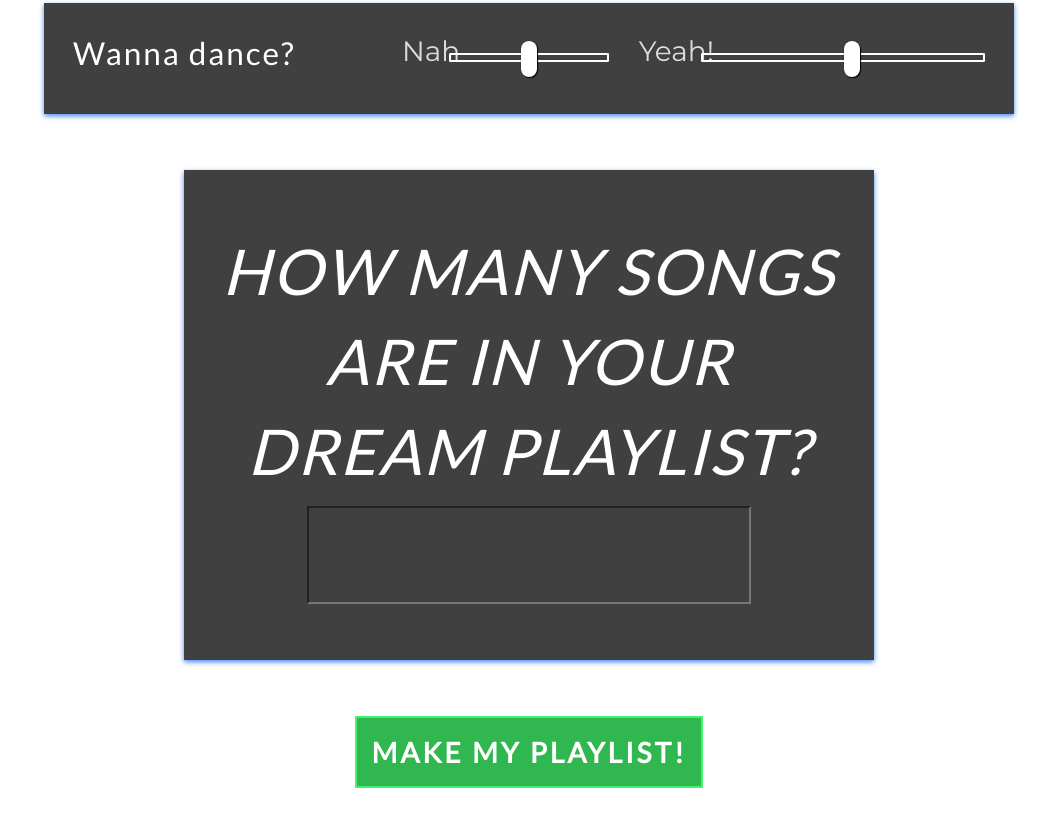
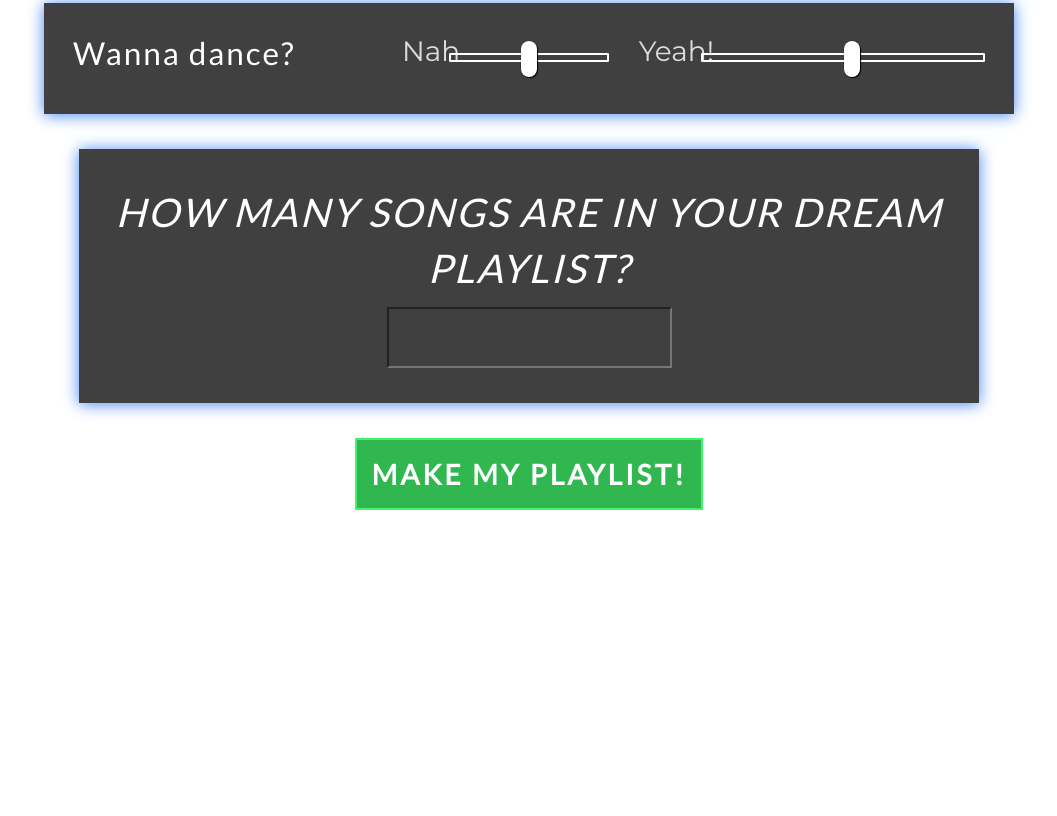
Before and after one commit to Chris-Coraggio/TrackMaster, a website: page create.html in a window 1280 px wide. Shown: the part 1105-1921 px from the top of the page, without its empty margins (111-1168 px from the left). After the commit the page ends 1643 px from the top, so only its background shows below. Drawn offline with nearby package versions, Linux system fonts and the light colour scheme; a script that the page names is missing; files whose address does not match are found by name.

Commit message:
More improvements

```diff
--- a/Public/css/create.css
+++ b/Public/css/create.css
@@ -40,7 +40,7 @@ html, body {
     margin: 2em 10em;
     padding: 2em 1em;
     background: rgba(0, 0, 0, 0.75);
-    box-shadow: 0 2px 5px #4286f4;
+    box-shadow: 0 1px 15px #4286f4;
 }
 
 input[type="text"] {
@@ -151,7 +151,7 @@ label {
     font-style: italic;
     text-transform: uppercase;
     letter-spacing: 3px;
-    font-size: 2em;
+    font-size: 1.25em;
 }
 
 #numTracks {
```
